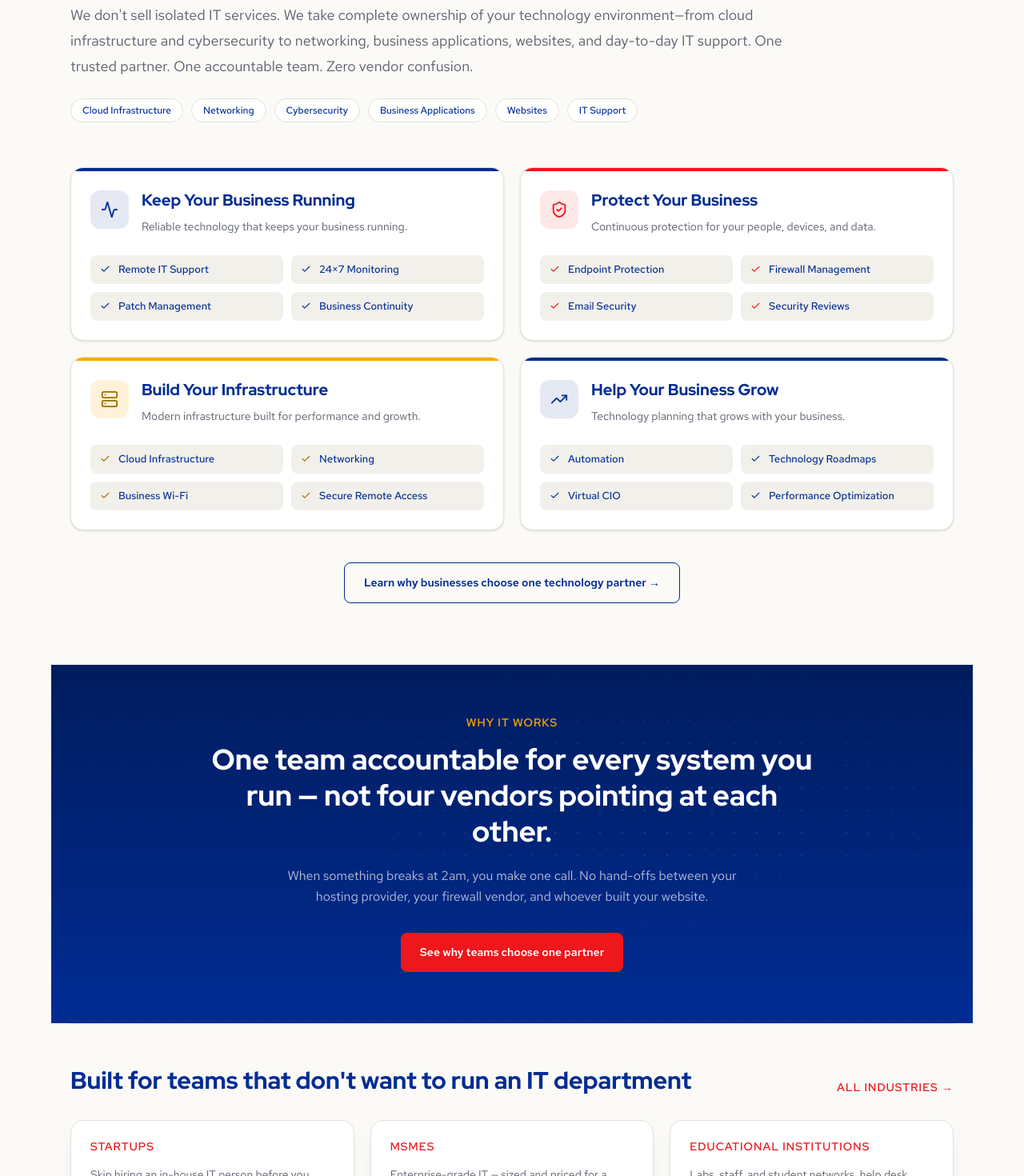
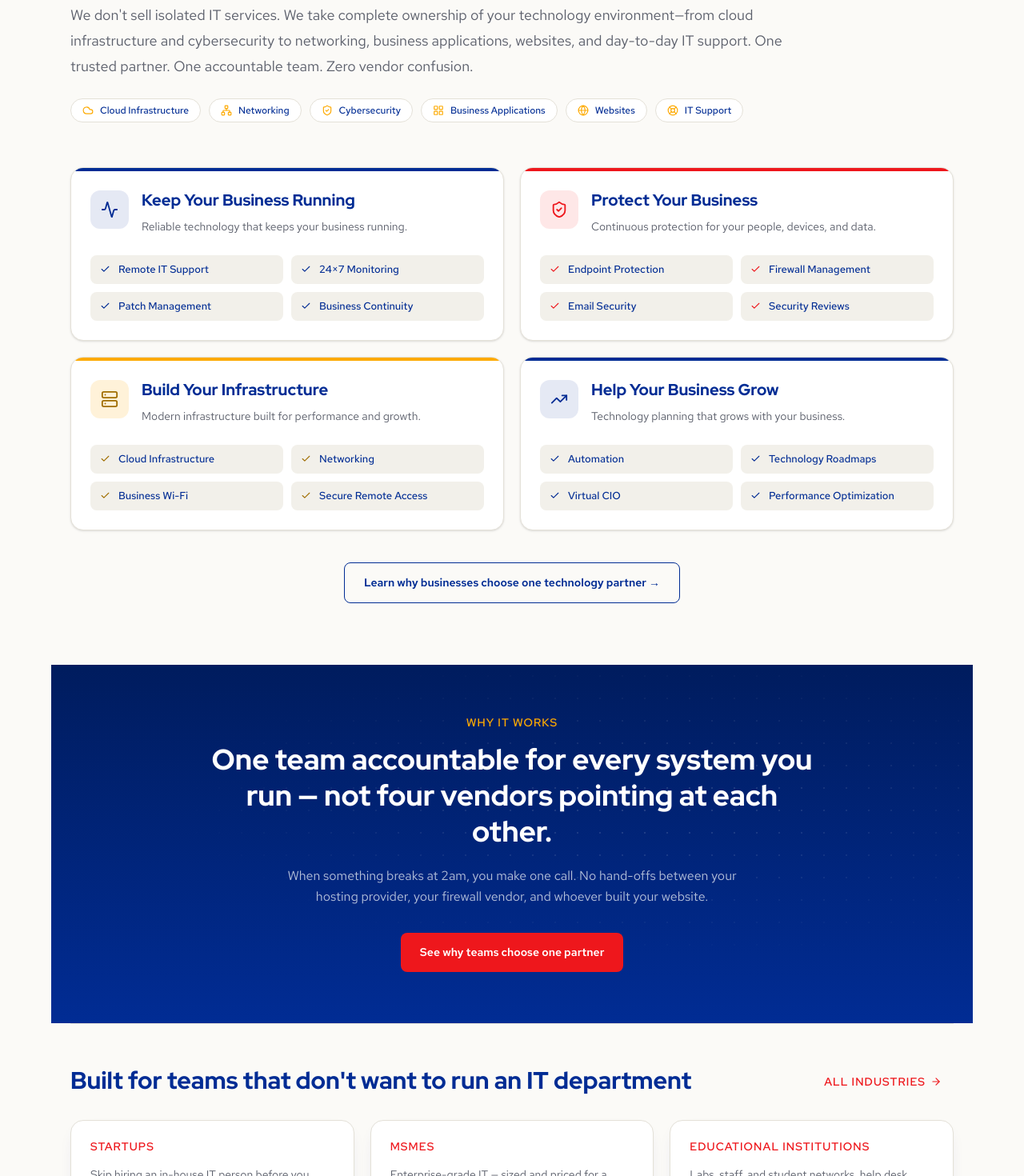
Before and after one commit to qcyberindia/qcyberindia, a Next.js app: page / in a window 1280 px wide. Shown: the part 1280-2750 px from the top of the page at 80% size. Built offline with nearby package versions, Linux system fonts and the light colour scheme; no server answers; a web font is replaced by a local one.

Commit message:
UI Updated

```diff
--- a/app/contact/page.tsx
+++ b/app/contact/page.tsx
@@ -10,7 +10,7 @@ export const metadata: Metadata = {
 
 export default function ContactPage() {
   return (
-    <div className="mx-auto max-w-3xl px-6 py-16">
+    <div className="mx-auto max-w-2xl px-6 py-16">
       <PageHeader
         eyebrow="Contact"
         title="Tell us what you're running, and where it's slowing you down"
@@ -20,7 +20,7 @@ export default function ContactPage() {
             <a href={`mailto:${siteConfig.email.info}`} className="text-[var(--color-red)] hover:underline">
               {siteConfig.email.info}
             </a>
-            .
+            . We typically reply within one business day.
           </>
         }
         maxWidth="max-w-none"
--- a/app/globals.css
+++ b/app/globals.css
@@ -26,6 +26,7 @@
   --shadow-card-hover: 0 2px 4px rgba(17, 19, 24, 0.06), 0 16px 40px -16px rgba(1, 44, 148, 0.28);
 }
 
+@layer components {
 html {
   scroll-behavior: smooth;
 }
@@ -258,3 +259,4 @@ textarea:focus-visible,
   text-transform: uppercase;
   color: #111827;
 }
+} /* end @layer components */
--- a/app/page.tsx
+++ b/app/page.tsx
@@ -1,4 +1,5 @@
 import Link from "next/link";
+import { Cloud, Network, ShieldCheck, LayoutGrid, Globe, LifeBuoy, ArrowRight } from "lucide-react";
 import StatusStrip from "@/components/StatusStrip";
 import HowItWorks from "@/components/HowItWorks";
 import PricingTable from "@/components/PricingTable";
@@ -68,13 +69,22 @@ export default function HomePage() {
     </p>
 
     <div className="mt-6 flex flex-wrap gap-2.5">
-      {["Cloud Infrastructure", "Networking", "Cybersecurity", "Business Applications", "Websites", "IT Support"].map((tag) => (
-        <span
-          key={tag}
-          className="rounded-full border border-[var(--color-line)] bg-white px-3.5 py-1.5 text-xs font-medium text-[var(--color-navy)]"
+      {[
+        { label: "Cloud Infrastructure", href: "/services#infrastructure", Icon: Cloud },
+        { label: "Networking", href: "/services#infrastructure", Icon: Network },
+        { label: "Cybersecurity", href: "/services#security", Icon: ShieldCheck },
+        { label: "Business Applications", href: "/services#business-apps", Icon: LayoutGrid },
+        { label: "Websites", href: "/services#business-apps", Icon: Globe },
+        { label: "IT Support", href: "/services#managed-it", Icon: LifeBuoy },
+      ].map(({ label, href, Icon }) => (
+        <Link
+          key={label}
+          href={href}
+          className="group inline-flex items-center gap-2 rounded-full border border-[var(--color-line)] bg-white px-3.5 py-1.5 text-xs font-medium text-[var(--color-navy)] transition-all duration-200 hover:-translate-y-0.5 hover:border-[var(--color-navy)] hover:bg-[var(--color-navy)] hover:text-white hover:shadow-md"
         >
-          {tag}
-        </span>
+          <Icon size={14} className="text-[var(--color-gold)] transition-colors duration-200 group-hover:text-[var(--color-gold)]" />
+          {label}
+        </Link>
       ))}
     </div>
   </div>
@@ -98,8 +108,12 @@ export default function HomePage() {
           <h2 className="font-display text-2xl md:text-3xl font-extrabold text-[var(--color-navy)]">
             Built for teams that don&apos;t want to run an IT department
           </h2>
-          <Link href="/industries" className="eyebrow hover:underline">
-            All industries →
+          <Link
+            href="/industries"
+            className="group eyebrow inline-flex items-center gap-1.5 rounded-full border border-transparent px-3.5 py-1.5 transition-all duration-200 hover:border-[var(--color-red)]/30 hover:bg-[var(--color-red)]/5"
+          >
+            All industries
+            <ArrowRight size={14} className="transition-transform duration-200 group-hover:translate-x-1" />
           </Link>
         </div>
         <div className="mt-8 grid gap-5 md:grid-cols-3">
--- a/app/solutions/page.tsx
+++ b/app/solutions/page.tsx
@@ -1,5 +1,6 @@
 import type { Metadata } from "next";
 import Link from "next/link";
+import { ArrowRight, FileSearch } from "lucide-react";
 import OutcomePillars from "@/components/OutcomePillars";
 import PageHeader from "@/components/PageHeader";
 import { siteConfig } from "@/lib/site-config";
@@ -26,16 +27,30 @@ export default function SolutionsPage() {
         <OutcomePillars />
       </div>
 
-      <div className="mt-14 card p-8 text-center">
+      <div className="relative mt-14 overflow-hidden rounded-2xl border border-[var(--color-line)] bg-white p-8 shadow-sm">
+        <span className="absolute inset-x-0 top-0 h-1 bg-[var(--color-gold)]" aria-hidden="true" />
+        <div className="flex flex-col items-start gap-6 sm:flex-row sm:items-center sm:justify-between">
+          <div className="flex items-start gap-4">
+            <div className="flex h-12 w-12 shrink-0 items-center justify-center rounded-xl bg-[var(--color-gold)]/15">
+              <FileSearch size={22} className="text-[#a06e00]" />
+            </div>
+            <div>
               <p className="font-display text-xl font-bold text-[var(--color-navy)]">
                 Want the technical detail behind each solution?
               </p>
-        <p className="mt-2 text-[var(--color-fog)]">
+              <p className="mt-2 max-w-lg text-[var(--color-fog)]">
                 The Services page breaks each of these down into the specific capabilities we deliver.
               </p>
-        <Link href="/services" className="mt-5 btn btn-secondary">
+            </div>
+          </div>
+          <Link
+            href="/services"
+            className="btn btn-secondary group shrink-0 whitespace-nowrap"
+          >
             View detailed services
+            <ArrowRight size={16} className="ml-1.5 transition-transform duration-200 group-hover:translate-x-1" />
           </Link>
+        </div>
       </div>
     </div>
   );
--- a/components/ContactForm.tsx
+++ b/components/ContactForm.tsx
@@ -6,7 +6,7 @@ type Status = "idle" | "submitting" | "success" | "error";
 type Touched = { name?: boolean; email?: boolean; message?: boolean };
 
 const inputBase =
-  "w-full rounded-md border bg-[#ffffff] px-3.5 py-2.5 text-[var(--color-navy)] outline-none transition-colors";
+  "w-full rounded-md border bg-[#ffffff] px-3.5 py-2.5 text-[var(--color-navy)] outline-none transition-colors focus:ring-2 focus:ring-[var(--color-red)]/10";
 
 function fieldClass(invalid: boolean) {
   return `${inputBase} ${
@@ -93,7 +93,7 @@ export default function ContactForm() {
 
   if (status === "success") {
     return (
-      <div className="card p-6">
+      <div className="rounded-xl border border-[var(--color-line)] bg-white p-6 shadow-sm">
         <p className="font-mono text-sm text-[var(--color-gold)]">MESSAGE SENT</p>
         <p className="mt-2 text-[var(--color-navy)]">
           Thanks for reaching out — we typically reply within one business day.
@@ -103,7 +103,11 @@ export default function ContactForm() {
   }
 
   return (
-    <form onSubmit={handleSubmit} noValidate className="space-y-5">
+    <form
+      onSubmit={handleSubmit}
+      noValidate
+      className="space-y-5 rounded-xl border border-[var(--color-line)] bg-white p-6 shadow-sm sm:p-8"
+    >
       {/* Honeypot field, hidden from real users */}
       <input
         type="text"
@@ -199,7 +203,7 @@ export default function ContactForm() {
       <button
         type="submit"
         disabled={status === "submitting"}
-        className="btn btn-primary disabled:opacity-50 disabled:cursor-not-allowed"
+        className="btn btn-primary transition-transform duration-200 hover:-translate-y-0.5 disabled:translate-y-0 disabled:opacity-50 disabled:cursor-not-allowed"
       >
         {status === "submitting" ? "Sending…" : "Send message"}
       </button>
--- a/components/Nav.tsx
+++ b/components/Nav.tsx
@@ -24,8 +24,8 @@ export default function Nav() {
 
   return (
     <header className="border-b border-[var(--color-line)] bg-[var(--color-paper)]/95 backdrop-blur sticky top-0 z-50">
-      <div className="mx-auto max-w-6xl px-6 h-18 py-3 flex items-center justify-between">
-        <Link href="/" className="flex items-center gap-2.5" onClick={() => setOpen(false)}>
+      <div className="mx-auto max-w-6xl px-6 h-[4.5rem] py-3 flex items-center justify-between">
+      <Link href="/" className="flex items-center gap-2.5 shrink-0" onClick={() => setOpen(false)}>
           <Image src="/logo.png" alt="QCyberIndia" width={40} height={40} className="h-10 w-10 object-contain" priority />
           <span className="font-display font-bold text-lg tracking-tight">
             <span className="text-[var(--color-red)]">Q</span>
@@ -34,7 +34,7 @@ export default function Nav() {
           </span>
         </Link>
 
-        <nav className="hidden md:flex items-center gap-8 text-sm font-medium text-[var(--color-fog)]">
+        <nav className="hidden lg:flex items-center gap-6 text-sm font-medium text-[var(--color-fog)]">
           {links.map((l) => {
             const active = isActive(l.href);
             return (
@@ -57,7 +57,7 @@ export default function Nav() {
           })}
         </nav>
 
-        <Link href="/contact" className="btn btn-primary hidden md:inline-flex">
+        <Link href="/contact" className="btn btn-primary hidden lg:inline-flex shrink-0">
           Book a free assessment
         </Link>
 
@@ -67,7 +67,7 @@ export default function Nav() {
           aria-label={open ? "Close menu" : "Open menu"}
           aria-expanded={open}
           onClick={() => setOpen((v) => !v)}
-          className="md:hidden inline-flex h-10 w-10 items-center justify-center rounded-md text-[var(--color-navy)] hover:bg-[var(--color-paper-2)] transition-colors"
+          className="lg:hidden inline-flex h-10 w-10 items-center justify-center rounded-md text-[var(--color-navy)] hover:bg-[var(--color-paper-2)] transition-colors"
         >
           {open ? <X size={22} /> : <Menu size={22} />}
         </button>
@@ -75,7 +75,7 @@ export default function Nav() {
 
       {/* Mobile menu */}
       <div
-        className={`md:hidden overflow-hidden border-t border-[var(--color-line)] bg-[var(--color-paper)] transition-[max-height] duration-300 ease-in-out ${
+        className={`lg:hidden overflow-hidden border-t border-[var(--color-line)] bg-[var(--color-paper)] transition-[max-height] duration-300 ease-in-out ${
           open ? "max-h-96" : "max-h-0 border-t-0"
         }`}
       >
```
Lines whose indentation alone changed are shown as unchanged.
